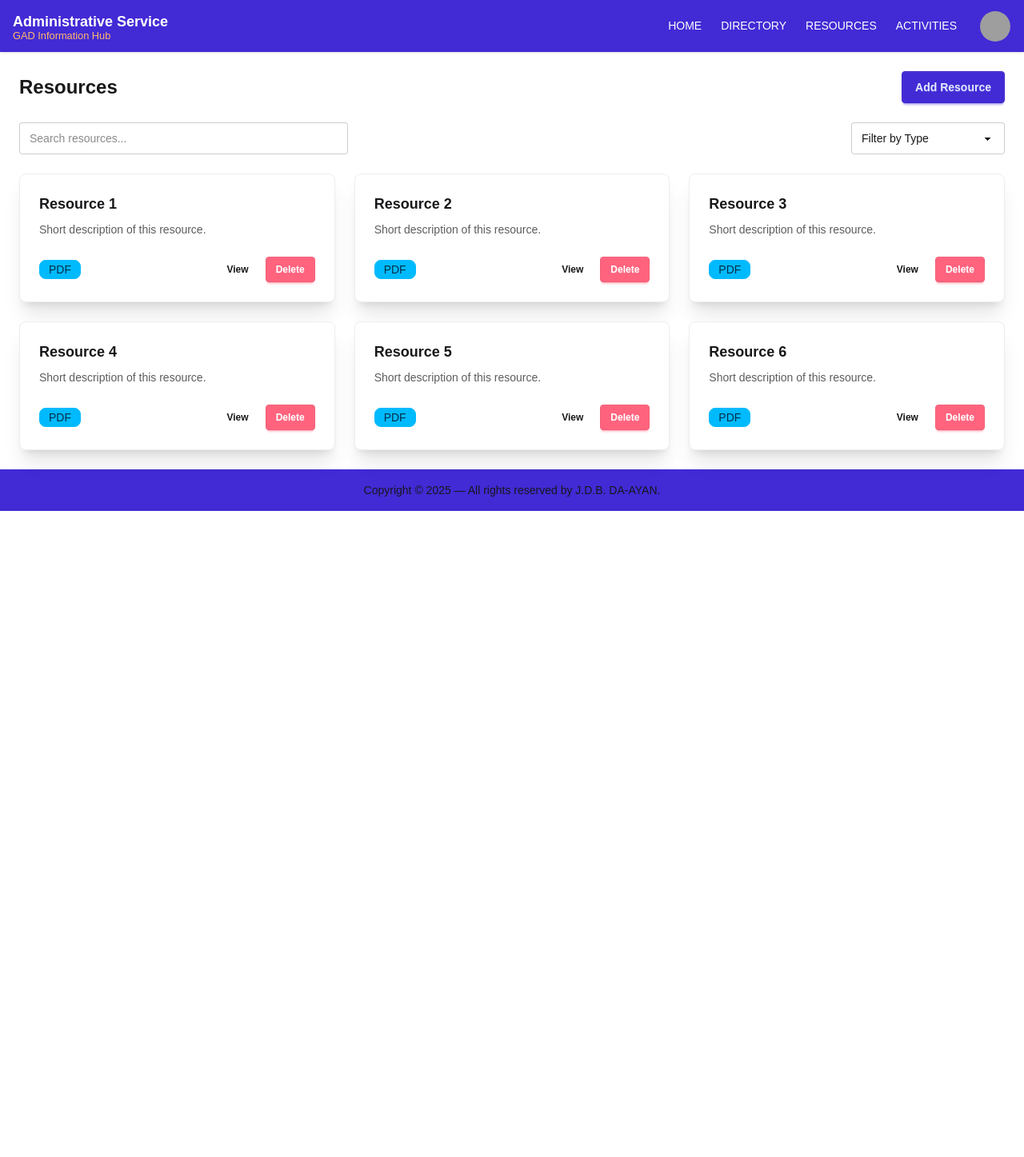
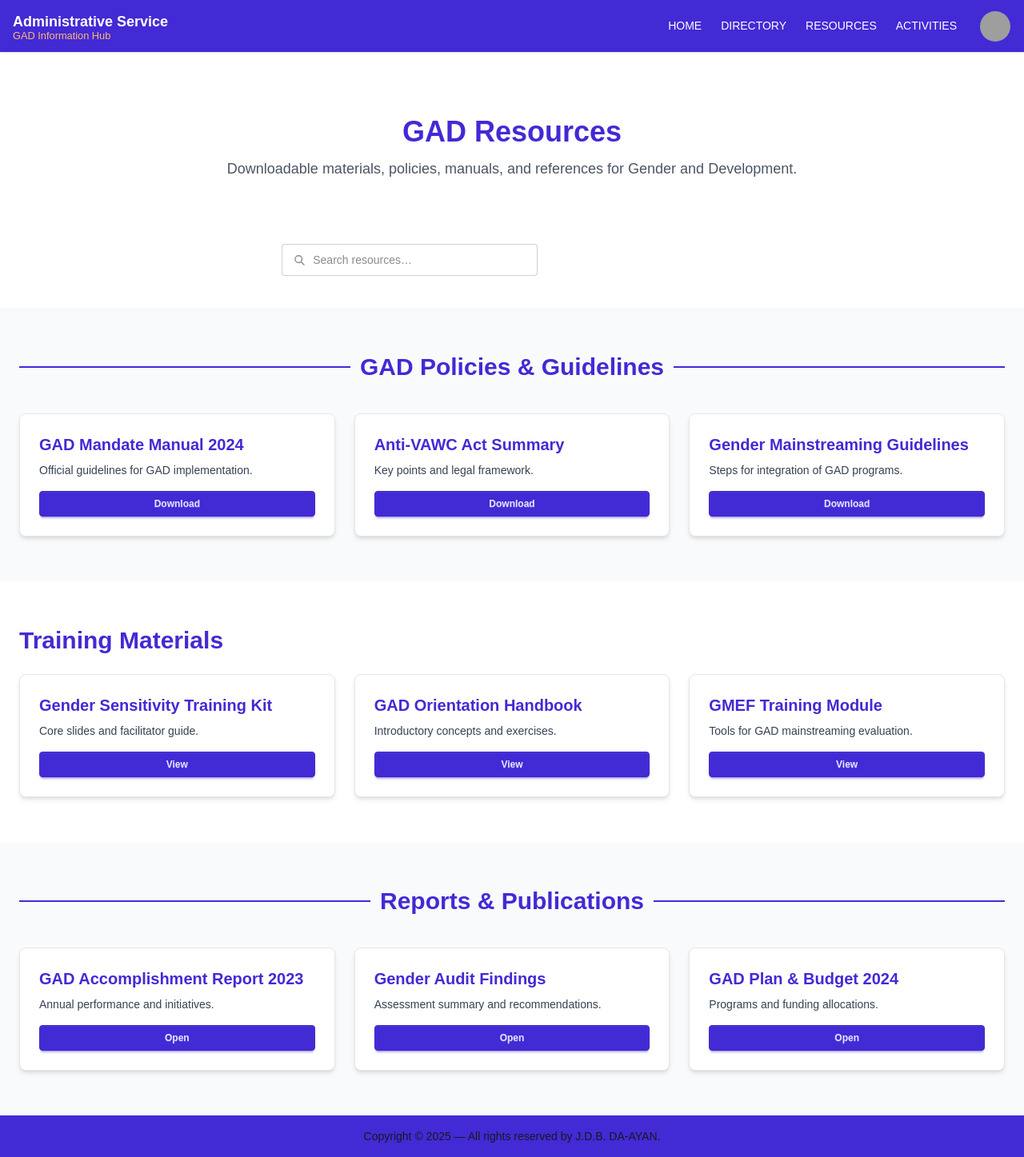
Before and after one commit to jdbdaayan-github/site, a Vue app: page /resources in a window 1280 px wide. Shown: the whole page at 80% size. Before the commit the page ends 800 px from the top, so only its background shows below. Built offline with nearby package versions, Linux system fonts and the light colour scheme; grey boxes are pictures that could not be loaded.

Commit message:
modified designs

```diff
--- a/src/App.vue
+++ b/src/App.vue
@@ -1,7 +1,10 @@
 <template>
   <div id="app">
     <Navbar />
+    <main class="flex-1">
       <router-view />
+    </main>
+
     <Footer />
   </div>
 </template>
--- a/src/components/Footer.vue
+++ b/src/components/Footer.vue
@@ -1,5 +1,5 @@
 <template>
-  <footer class="footer sm:footer-horizontal footer-center bg-primary text-base-content p-4">
+  <footer class="footer sm:footer-horizontal footer-center bg-primary text-base-content p-4 sticky b-0">
     <aside>
       <p>Copyright © {{ year }} — All rights reserved by J.D.B. DA-AYAN.</p>
     </aside>
--- a/src/pages/ActivitiesPage.vue
+++ b/src/pages/ActivitiesPage.vue
@@ -1,70 +1,99 @@
 <template>
-  <div class="max-w-7xl mx-auto p-6 space-y-6">
+  <div class="w-full h-full bg-gray-50 text-base-content">
 
-    <!-- Header -->
-    <div class="flex flex-col md:flex-row md:items-center md:justify-between gap-4">
-      <h1 class="text-3xl font-bold text-primary">Activities</h1>
-      <button class="btn btn-primary btn-md">Add Activity</button>
+    <!-- PAGE HEADER -->
+    <section class="py-16 bg-white shadow-sm">
+      <div class="max-w-7xl mx-auto px-6 text-center">
+        <h1 class="text-4xl font-bold text-primary">GAD Activities</h1>
+        <p class="text-gray-600 mt-2 text-lg">
+          Official list of programs, trainings, and events supporting Gender and Development.
+        </p>
       </div>
+    </section>
 
-    <!-- Search + Filter -->
-    <div class="flex flex-col md:flex-row md:items-center md:justify-between gap-4">
+    <!-- SEARCH + FILTER -->
+    <section class="py-10 bg-gray-50 border-b border-gray-200">
+      <div class="max-w-7xl mx-auto px-6 flex flex-col md:flex-row md:items-center md:justify-between gap-4">
+
         <input
           type="text"
           placeholder="Search activities..."
-        class="input input-bordered w-full md:w-1/2"
+          class="input input-bordered input-primary text-gray-500 w-full md:w-1/2 rounded-lg bg-white shadow-sm focus:shadow-md"
           v-model="search"
         />
 
-      <select class="select select-bordered w-full md:w-48" v-model="filter">
-        <option disabled selected>Filter by Type</option>
+        <select class="select select-bordered select-primary w-full text-gray-500 md:w-60 rounded-lg bg-white shadow-sm focus:shadow-md" v-model="filter">
+          <option value="">All Types</option>
           <option>Training</option>
           <option>Seminar</option>
           <option>Orientation</option>
           <option>Workshop</option>
           <option>Program</option>
         </select>
+
+        <button class="btn btn-primary btn-md w-full md:w-auto rounded-xl shadow-md">
+          Add Activity
+        </button>
+
+      </div>
+    </section>
+
+    <!-- SECTION DIVIDER -->
+    <section class="py-10 bg-gray-50">
+      <div class="max-w-7xl mx-auto px-6">
+        <div class="flex items-center gap-4 mb-8">
+          <div class="h-[2px] bg-primary flex-1"></div>
+          <h2 class="text-2xl font-bold text-primary whitespace-nowrap">
+            All Activities
+          </h2>
+          <div class="h-[2px] bg-primary flex-1"></div>
         </div>
 
-    <!-- Activities Grid -->
-    <div class="grid grid-cols-1 sm:grid-cols-2 lg:grid-cols-3 gap-6">
+        <!-- ACTIVITIES GRID -->
+        <div class="grid grid-cols-1 sm:grid-cols-2 lg:grid-cols-3 gap-8">
           <div
             v-for="(item, index) in filteredActivities"
             :key="index"
-        class="card bg-base-100 shadow-lg border border-base-200 hover:shadow-2xl transition-all rounded-xl overflow-hidden"
+            class="card bg-white border border-gray-200 shadow-sm hover:shadow-lg transition-all rounded-2xl overflow-hidden"
           >
-        <!-- Image / Icon -->
-        <div class="bg-primary/10 p-4 flex justify-center">
-          <svg xmlns="http://www.w3.org/2000/svg" class="h-12 w-12 text-primary" fill="none"
-               viewBox="0 0 24 24" stroke="currentColor">
+
+            <!-- Top Icon -->
+            <div class="bg-primary/10 h-32 flex items-center justify-center">
+              <svg xmlns="http://www.w3.org/2000/svg" class="h-14 w-14 text-primary"
+                fill="none" viewBox="0 0 24 24" stroke="currentColor">
                 <path stroke-linecap="round" stroke-linejoin="round" stroke-width="2"
                   d="M9 12h6m-6 4h6m-3-8v8m-6 4h12a2 2 0 002-2V6a2 2 0 00-2-2H6a2 2 0 00-2 2v12a2 2 0 002 2z" />
               </svg>
             </div>
 
-        <!-- Card Body -->
-        <div class="card-body p-5">
-          <h2 class="card-title text-lg font-semibold">{{ item.title }}</h2>
-          <p class="text-sm text-base-content/70 mt-1">{{ item.description }}</p>
+            <!-- Card Content -->
+            <div class="p-6 flex flex-col justify-between h-full">
+              <div>
+                <h2 class="text-xl font-semibold text-primary">{{ item.title }}</h2>
+                <p class="text-gray-700 text-sm mt-2 leading-relaxed">{{ item.description }}</p>
 
                 <!-- Meta -->
-          <div class="flex flex-col sm:flex-row sm:justify-between sm:items-center mt-4 gap-2">
-            <div class="flex gap-3 flex-wrap text-sm text-gray-500">
-              <p><strong>Date:</strong> {{ item.date }}</p>
-              <p><strong>Location:</strong> {{ item.location }}</p>
+                <div class="flex flex-wrap gap-3 mt-4 text-sm text-gray-500">
+                  <span class="badge badge-outline">{{ item.date }}</span>
+                  <span class="badge badge-outline">{{ item.location }}</span>
+                </div>
               </div>
 
-            <!-- Badge + Buttons -->
-            <div class="flex items-center gap-2 mt-2 sm:mt-0">
-              <span class="badge badge-info">{{ item.type }}</span>
-              <button class="btn btn-ghost btn-sm">View</button>
-              <button class="btn btn-error btn-sm text-white">Delete</button>
+              <!-- Actions -->
+              <div class="flex justify-between items-center mt-5">
+                <span class="badge badge-primary text-white px-3 py-2 rounded-lg">{{ item.type }}</span>
+                <div class="flex gap-2">
+                  <button class="btn btn-outline btn-primary btn-sm rounded-lg">View</button>
+                  <button class="btn btn-error btn-sm text-white rounded-lg">Delete</button>
                 </div>
               </div>
             </div>
 
           </div>
         </div>
+
+      </div>
+    </section>
 
   </div>
 </template>
@@ -108,7 +137,9 @@ const filter = ref("");
 
 const filteredActivities = computed(() => {
   return activities.value.filter((a) => {
-    const matchesSearch = a.title.toLowerCase().includes(search.value.toLowerCase());
+    const matchesSearch =
+      a.title.toLowerCase().includes(search.value.toLowerCase()) ||
+      a.description.toLowerCase().includes(search.value.toLowerCase());
     const matchesFilter = filter.value ? a.type === filter.value : true;
     return matchesSearch && matchesFilter;
   });
--- a/src/pages/ResourcesPage.vue
+++ b/src/pages/ResourcesPage.vue
@@ -1,51 +1,158 @@
 <template>
-  <div class="p-6 space-y-6">
-    <!-- Header -->
-    <div class="flex items-center justify-between">
-      <h1 class="text-2xl font-bold">Resources</h1>
-      <button class="btn btn-primary">Add Resource</button>
-    </div>
+  <div class="w-full bg-base-100 text-base-content">
 
-    <!-- Search + Filter -->
-    <div class="flex flex-col md:flex-row md:items-center md:justify-between gap-4">
-      <input
-        type="text"
-        placeholder="Search resources..."
-        class="input input-bordered w-full md:w-1/3"
-      />
 
-      <select class="select select-bordered w-full md:w-48">
-        <option disabled selected>Filter by Type</option>
-        <option>PDF</option>
-        <option>Image</option>
-        <option>Document</option>
-      </select>
-    </div>
+    <!-- PAGE TITLE -->
+    <section class="py-20 bg-white">
+      <div class="container mx-auto px-6 text-center">
+        <h1 class="text-4xl font-bold text-primary mb-3">GAD Resources</h1>
+        <p class="text-gray-600 text-lg">
+          Downloadable materials, policies, manuals, and references for Gender and Development.
+        </p>
+      </div>
+    </section>
 
-    <!-- Resource Grid -->
-    <div class="grid grid-cols-1 sm:grid-cols-2 lg:grid-cols-3 gap-6">
-      <div
-        v-for="i in 6"
-        :key="i"
-        class="card bg-base-100 shadow-xl border border-base-300 hover:shadow-2xl transition-all"
-      >
-        <div class="card-body">
-          <h2 class="card-title">Resource {{ i }}</h2>
-          <p class="text-sm opacity-70">Short description of this resource.</p>
+    <!-- SEARCH BAR -->
+    <section class="bg-white pb-10">
+      <div class="container mx-auto px-6">
+        <div class="max-w-xl mx-auto">
+          <label class="input input-bordered flex items-center gap-2">
+            <svg xmlns="http://www.w3.org/2000/svg" class="h-5 w-5 opacity-50"
+              viewBox="0 0 20 20" fill="currentColor">
+              <path fill-rule="evenodd"
+                d="M9 3.5a5.5 5.5 0 015.5 5.5c0 1.304-.467 2.5-1.243 3.426l3.658 3.657a.75.75 0 11-1.06 1.06l-3.657-3.658A5.5 5.5 0 119 3.5zm-4 5.5a4 4 0 118 0 4 4 0 01-8 0z"
+                clip-rule="evenodd" />
+            </svg>
+            <input type="text" v-model="search" class="grow"
+              placeholder="Search resources…" />
+          </label>
+        </div>
+      </div>
+    </section>
 
-          <div class="mt-4 flex items-center justify-between">
-            <span class="badge badge-info">PDF</span>
-            <div class="flex gap-2">
-              <button class="btn btn-ghost btn-sm">View</button>
-              <button class="btn btn-error btn-sm text-white">Delete</button>
-            </div>
+    <!-- POLICIES SECTION -->
+    <section class="py-14 bg-gray-50">
+      <div class="container mx-auto px-6">
+
+        <div class="flex items-center gap-3 mb-10">
+          <div class="h-[2px] bg-primary flex-1"></div>
+          <h2 class="text-3xl font-bold text-primary whitespace-nowrap">
+            GAD Policies & Guidelines
+          </h2>
+          <div class="h-[2px] bg-primary flex-1"></div>
+        </div>
+
+        <div class="grid sm:grid-cols-2 lg:grid-cols-3 gap-6">
+          <div v-for="(item, i) in filteredPolicies" :key="i"
+            class="card bg-white shadow-md border border-gray-200 p-6 hover:shadow-xl transition-all">
+
+            <h3 class="text-xl font-bold text-primary mb-2">{{ item.title }}</h3>
+            <p class="text-gray-700 text-sm mb-4">{{ item.desc }}</p>
+
+            <button class="btn btn-primary btn-sm">Download</button>
           </div>
         </div>
+
       </div>
-    </div>
+    </section>
+
+    <!-- TRAINING MATERIALS SECTION -->
+    <section class="py-14 bg-white">
+      <div class="container mx-auto px-6">
+
+        <h2 class="text-3xl font-bold text-primary mb-6">Training Materials</h2>
+
+        <div class="grid sm:grid-cols-2 lg:grid-cols-3 gap-6">
+          <div v-for="(item, i) in filteredTraining" :key="i"
+            class="card bg-white shadow-md border border-gray-200 p-6 hover:shadow-xl transition-all">
+
+            <h3 class="text-xl font-bold text-primary mb-2">{{ item.title }}</h3>
+            <p class="text-gray-700 text-sm mb-4">{{ item.desc }}</p>
+
+            <button class="btn btn-primary btn-sm">View</button>
+          </div>
+        </div>
+
+      </div>
+    </section>
+
+    <!-- REPORTS SECTION -->
+    <section class="py-14 bg-gray-50">
+      <div class="container mx-auto px-6">
+
+        <div class="flex items-center gap-3 mb-10">
+          <div class="h-[2px] bg-primary flex-1"></div>
+          <h2 class="text-3xl font-bold text-primary whitespace-nowrap">
+            Reports & Publications
+          </h2>
+          <div class="h-[2px] bg-primary flex-1"></div>
+        </div>
+
+        <div class="grid sm:grid-cols-2 lg:grid-cols-3 gap-6">
+          <div v-for="(item, i) in filteredReports" :key="i"
+            class="card bg-white shadow-md border border-gray-200 p-6 hover:shadow-xl transition-all">
+
+            <h3 class="text-xl font-bold text-primary mb-2">{{ item.title }}</h3>
+            <p class="text-gray-700 text-sm mb-4">{{ item.desc }}</p>
+
+            <button class="btn btn-primary btn-sm">Open</button>
+          </div>
+        </div>
+
+      </div>
+    </section>
+
   </div>
 </template>
 
-<script setup>
-// Sample template only; modify logic later
+<script>
+import Banner from "../components/Banner.vue";
+
+export default {
+  name: "GadResources",
+
+  components: { Banner },
+
+  data() {
+    return {
+      search: "",
+
+      policies: [
+        { title: "GAD Mandate Manual 2024", desc: "Official guidelines for GAD implementation." },
+        { title: "Anti-VAWC Act Summary", desc: "Key points and legal framework." },
+        { title: "Gender Mainstreaming Guidelines", desc: "Steps for integration of GAD programs." },
+      ],
+
+      training: [
+        { title: "Gender Sensitivity Training Kit", desc: "Core slides and facilitator guide." },
+        { title: "GAD Orientation Handbook", desc: "Introductory concepts and exercises." },
+        { title: "GMEF Training Module", desc: "Tools for GAD mainstreaming evaluation." },
+      ],
+
+      reports: [
+        { title: "GAD Accomplishment Report 2023", desc: "Annual performance and initiatives." },
+        { title: "Gender Audit Findings", desc: "Assessment summary and recommendations." },
+        { title: "GAD Plan & Budget 2024", desc: "Programs and funding allocations." },
+      ],
+    };
+  },
+
+  computed: {
+    filteredPolicies() {
+      return this.policies.filter((p) =>
+        p.title.toLowerCase().includes(this.search.toLowerCase())
+      );
+    },
+    filteredTraining() {
+      return this.training.filter((t) =>
+        t.title.toLowerCase().includes(this.search.toLowerCase())
+      );
+    },
+    filteredReports() {
+      return this.reports.filter((r) =>
+        r.title.toLowerCase().includes(this.search.toLowerCase())
+      );
+    },
+  },
+};
 </script>
```
Also changed, not shown: src/pages/DirectoriesPage.vue (+78 -67 lines). Lines whose indentation alone changed are shown as unchanged.
